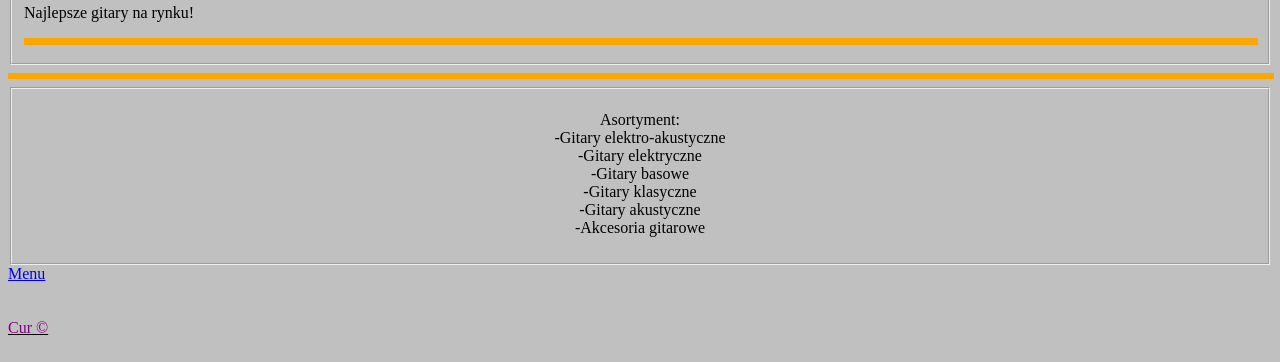
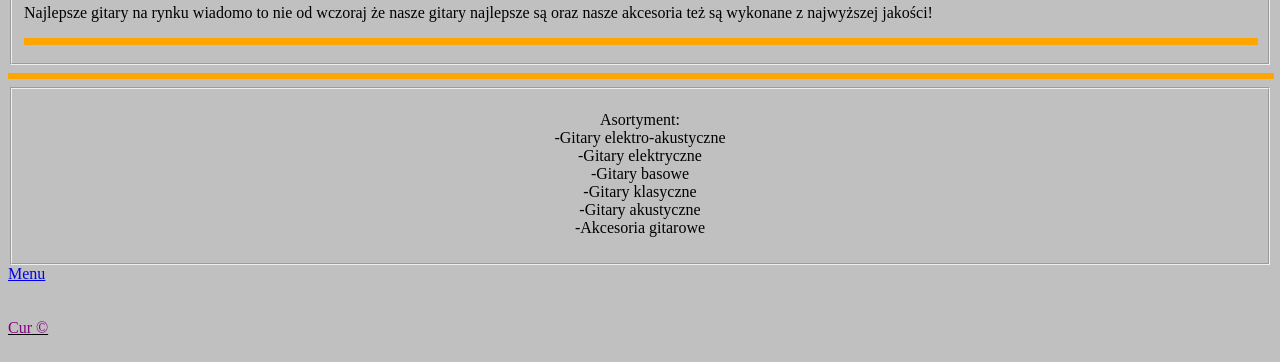
Before and after one commit to Ajwiu/jlhgogh, a plain HTML site: page index.html in a window 1280 px wide. Shown: the part 438-800 px from the top of the page. Drawn offline with Linux system fonts and the light colour scheme.

Commit message:
Update index.html

```diff
--- a/index.html
+++ b/index.html
@@ -30,7 +30,7 @@
 
 <center><img src="logo_CUR.jpg"  width="700px" height="200px" <FONT style="border:solid yellow" border="6" border-left-color=113f41 </FONT>
 
-<p align="left">Najlepsze gitary na rynku!<br>
+<p align="left">Najlepsze gitary na rynku wiadomo to nie od wczoraj że nasze gitary najlepsze są oraz nasze akcesoria też są wykonane z najwyższej jakości!<br>
 
 
 <HR SIZE=7 WIDTH=100% ALIGN=CENTER COLOR="orange">
```
